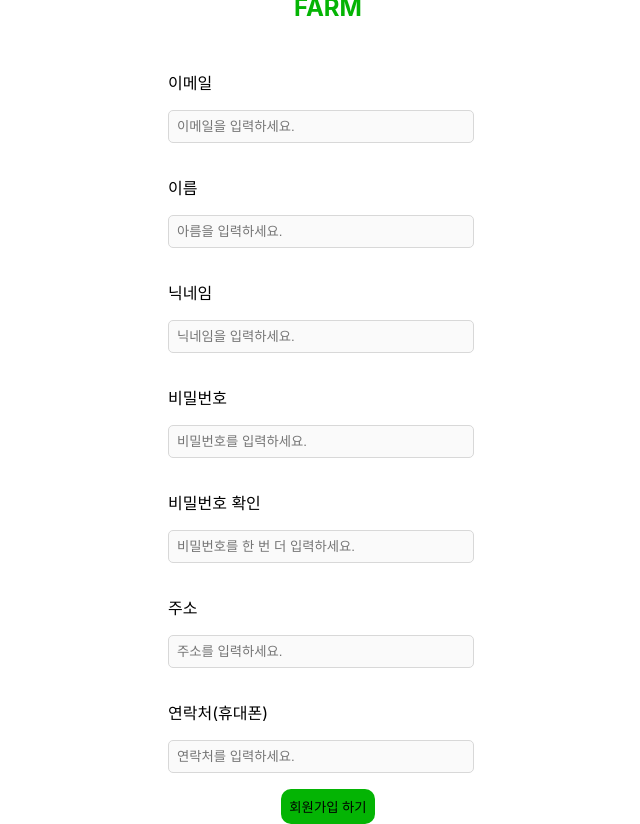
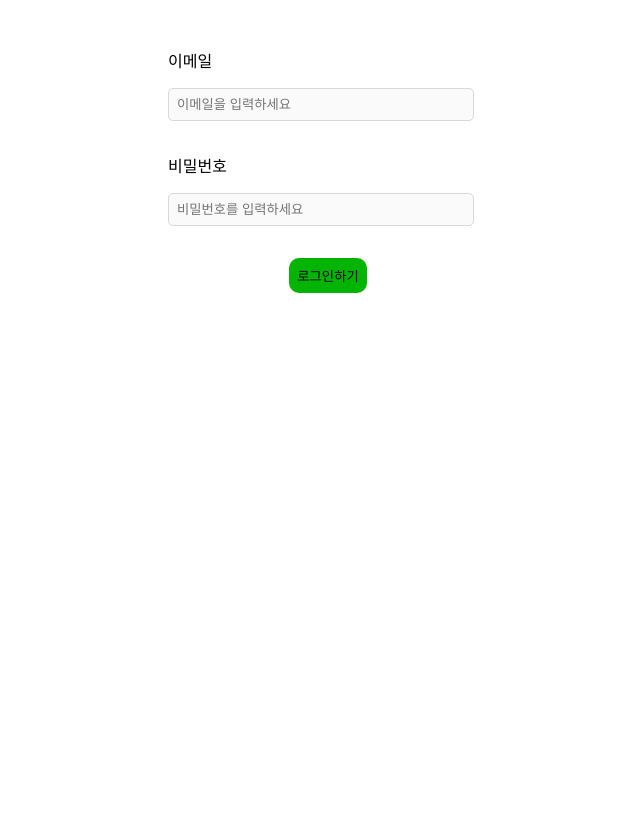
Before and after one commit to 01-2025-2nd-project/frontend, a React (Create React App) app: page /login in a window 1280 px wide. Shown: the whole page, without its empty margins (312-952 px from the left). After the commit the page ends 800 px from the top, so only its background shows below. Built offline with nearby package versions, Linux system fonts and the light colour scheme.

Commit message:
feat : 로그인 페이지 추가
- UI 추가
- 로그인 유효성 검사 추가
- API 연결 준비

```diff
--- a/src/App.js
+++ b/src/App.js
@@ -1,13 +1,15 @@
 import { Route, BrowserRouter, Routes } from "react-router-dom";
 import SignupPage from "./pages/SignupPage.jsx";
 import HomePage from "./pages/HomePage.jsx";
+import LoginPage from "./pages/LoginPage.jsx";
 
 function App() {
   return (
     <BrowserRouter>
       <Routes>
         <Route path="/" element={<HomePage />}></Route>
-        <Route path="/login" element={<SignupPage />}></Route>
+        <Route path="/sign-up" element={<SignupPage />}></Route>
+        <Route path="login" element={<LoginPage />}></Route>
       </Routes>
     </BrowserRouter>
   );
--- /dev/null
+++ b/src/hooks/useLogin.jsx
@@ -0,0 +1,67 @@
+import axios from "axios";
+import { useState } from "react";
+
+export default function useLogin() {
+  const [formData, setFormData] = useState({
+    email: "",
+    password: "",
+  });
+
+  const [errors, setErrors] = useState({});
+
+  const handleInputChange = (e) => {
+    const { name, value } = e.target;
+    setFormData((prev) => ({ ...prev, [name]: value }));
+  };
+
+  // 유효성 검사 로직
+  const validationForm = () => {
+    const { email, password } = formData;
+    const newErrors = {};
+
+    if (!email || !password) {
+      newErrors.allField = "이메일 또는 비밀번호를 입력해주세요. ";
+    }
+
+    if (
+      email &&
+      !/^[a-zA-Z0-9_\-.]+@[a-zA-Z0-9.-]+\.[a-zA-Z]{2,4}$/i.test(email)
+    ) {
+      newErrors.email = "유효한 이메일 주소를 입력해주세요.";
+    }
+
+    if (
+      password &&
+      !/^(?=.*[A-Z])(?=.*[a-z])(?=.*\d)(?=.*[!@#$%&*]).{8,12}$/.test(password)
+    ) {
+      newErrors.password = "비밀번호를 다시 확인해주세요.";
+    }
+
+    setErrors(newErrors);
+
+    return Object.keys(newErrors).length === 0;
+  };
+
+  // 로그인 함수
+  const handleLogin = async (e) => {
+    e.preventDefault();
+
+    if (!validationForm()) {
+      return;
+    }
+
+    const { email, password } = formData;
+
+    await axios.post("auth/login", {
+      email: email,
+      password: password,
+    });
+  };
+
+  return {
+    formData,
+    errors,
+    handleInputChange,
+    handleLogin,
+  };
+}
--- a/src/hooks/useSignup.jsx
+++ b/src/hooks/useSignup.jsx
@@ -16,10 +16,10 @@ export default function useSignup(onSuccess) {
 
   const [errors, setErrors] = useState({});
 
-  function handleInputChange(e) {
+  const handleInputChange = (e) => {
     const { name, value } = e.target;
     setFormData((prev) => ({ ...prev, [name]: value }));
-  }
+  };
 
   // 유효성 검사 로직
   const validationForm = () => {
--- /dev/null
+++ b/src/pages/LoginPage.jsx
@@ -0,0 +1,76 @@
+import styled from "styled-components";
+import useLogin from "../hooks/useLogin";
+
+const Form = styled.form`
+  display: flex;
+  flex-direction: column;
+  align-items: center;
+  gap: 1rem;
+  margin: 2rem;
+`;
+
+const Label = styled.p`
+  font-size: 1em;
+`;
+
+const InputContainer = styled.div`
+  width: 20rem;
+`;
+
+const InputBox = styled.input`
+  padding: 0.5rem;
+  background: #fafafa;
+  border: 0.05rem solid #d8d8d8;
+  border-radius: 5px;
+  width: 18rem;
+`;
+
+const SubmitButton = styled.button`
+  background: #04b404;
+  border: none;
+  border-radius: 10px;
+  padding: 0.5rem;
+`;
+
+const Typo = styled.span`
+  font-size: 0.5em;
+`;
+
+export default function LoginPage() {
+  const { formData, errors, handleInputChange, handleLogin } = useLogin();
+
+  return (
+    <Form name="loginForm">
+      <InputContainer>
+        <Label>이메일</Label>
+        <InputBox
+          onChange={handleInputChange}
+          name="email"
+          value={formData.email}
+          type="text"
+          placeholder="이메일을 입력하세요"
+        ></InputBox>
+        <br />
+        <Typo>{errors.email}</Typo>
+      </InputContainer>
+
+      <InputContainer>
+        <Label>비밀번호</Label>
+        <InputBox
+          onChange={handleInputChange}
+          name="password"
+          value={formData.password}
+          type="password"
+          placeholder="비밀번호를 입력하세요"
+        ></InputBox>
+        <br />
+        <Typo>{errors.password}</Typo>
+      </InputContainer>
+
+      <Typo>{errors.allField}</Typo>
+      <SubmitButton type="button" onClick={handleLogin}>
+        로그인하기
+      </SubmitButton>
+    </Form>
+  );
+}
```
